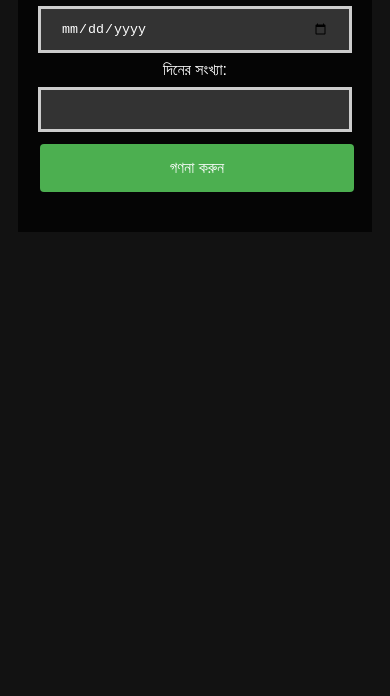
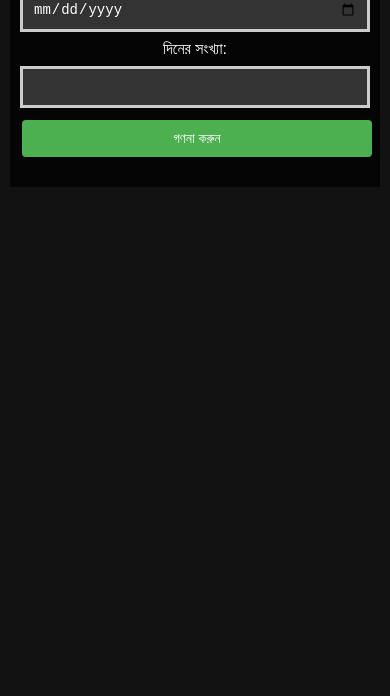
Before and after one commit to wsjishan/bangla-date-calc, a plain HTML site: page index.html in a window 390 px wide. Shown: the part 148-844 px from the top of the page. Drawn offline with Linux system fonts and the light colour scheme.

Commit message:
Make project responsive for mobile devices with viewport meta tag and CSS adjustments

```diff
--- a/index.html
+++ b/index.html
@@ -2,6 +2,7 @@
 <html>
 <head>
     <title>তারিখ গণনা</title>
+    <meta name="viewport" content="width=device-width, initial-scale=1.0">
     <link rel="stylesheet" type="text/css" href="style.css">
 </head>
 <body>
--- a/style.css
+++ b/style.css
@@ -7,6 +7,7 @@ body {
   color: #fff;
   font-family: Arial, sans-serif;
   padding: 10px;
+  margin: 0;
 }
 
 .container {
@@ -27,7 +28,6 @@ input[type="date"], input[type="number"] {
   margin: 8px 0;
   box-sizing: border-box;
   border: 3px solid #ccc;
-  -webkit-transition: 0.5s;
   transition: 0.5s;
   outline: none;
   background: #333;
@@ -58,8 +58,15 @@ button {
   }
 
   .container {
+      max-width: 100%;
       border-radius: 0;
       box-shadow: none;
       border: none;
+      padding: 10px;
+  }
+
+  input[type="date"], input[type="number"], button {
+      font-size: 14px;
+      padding: 10px;
   }
 }
```
